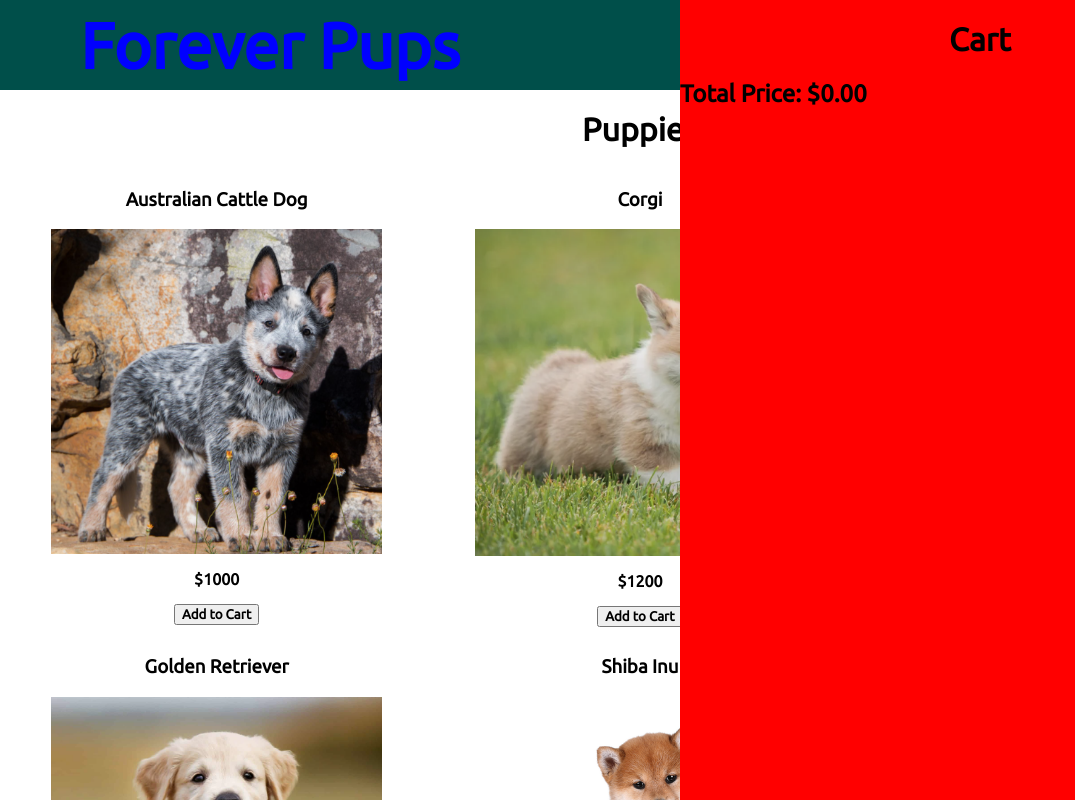
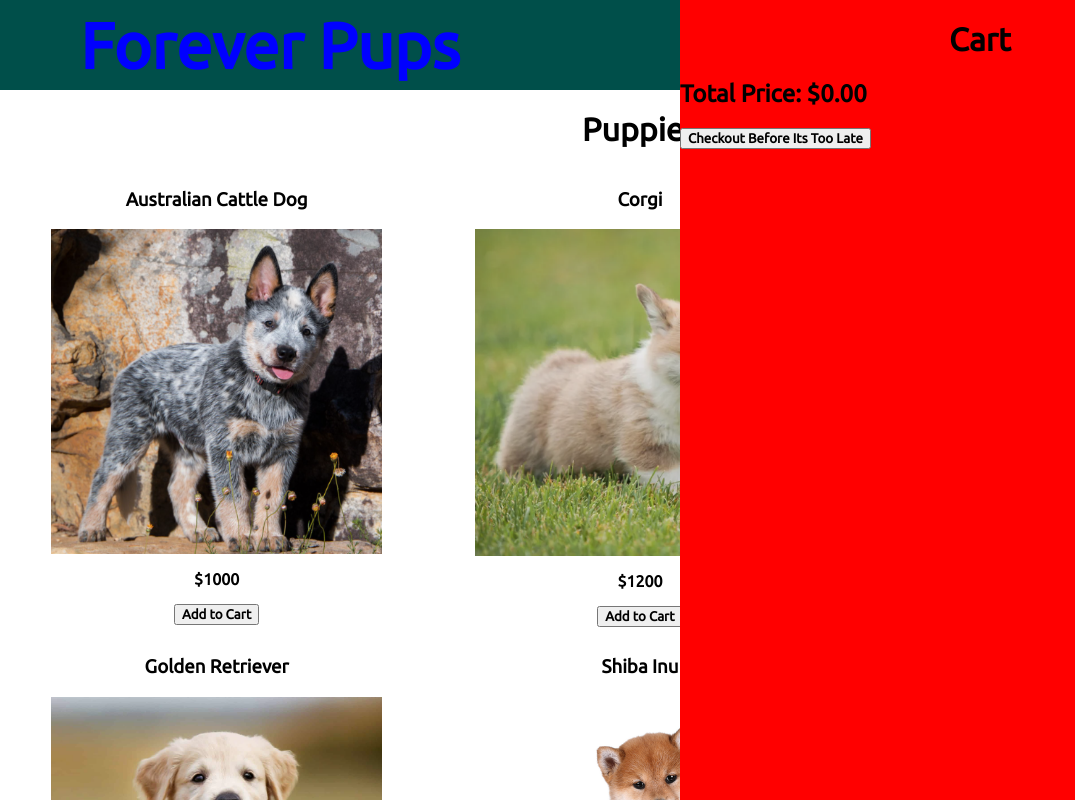
Before and after one commit to Gustav72/shopping-cart, a React (Create React App) app: page /products in a window 1280 px wide. Both pictures are taken after a click on the picture 1195 px from the left and 30 px from the top of the page. Shown: the top 800 px of the page, without its empty margins (0-1075 px from the left). Built offline with nearby package versions, Linux system fonts and the light colour scheme.

Commit message:
add dummy checkout button

```diff
--- a/src/Components/Cart.js
+++ b/src/Components/Cart.js
@@ -23,6 +23,7 @@ export default function Cart({ className, cartItems, onUpdateCartItem }) {
         </div>
       ))}
       <h2>Total Price: ${getTotalPrice().toFixed(2)}</h2>
+      <button>Checkout Before Its Too Late</button>
     </div>
   );
 }
```
